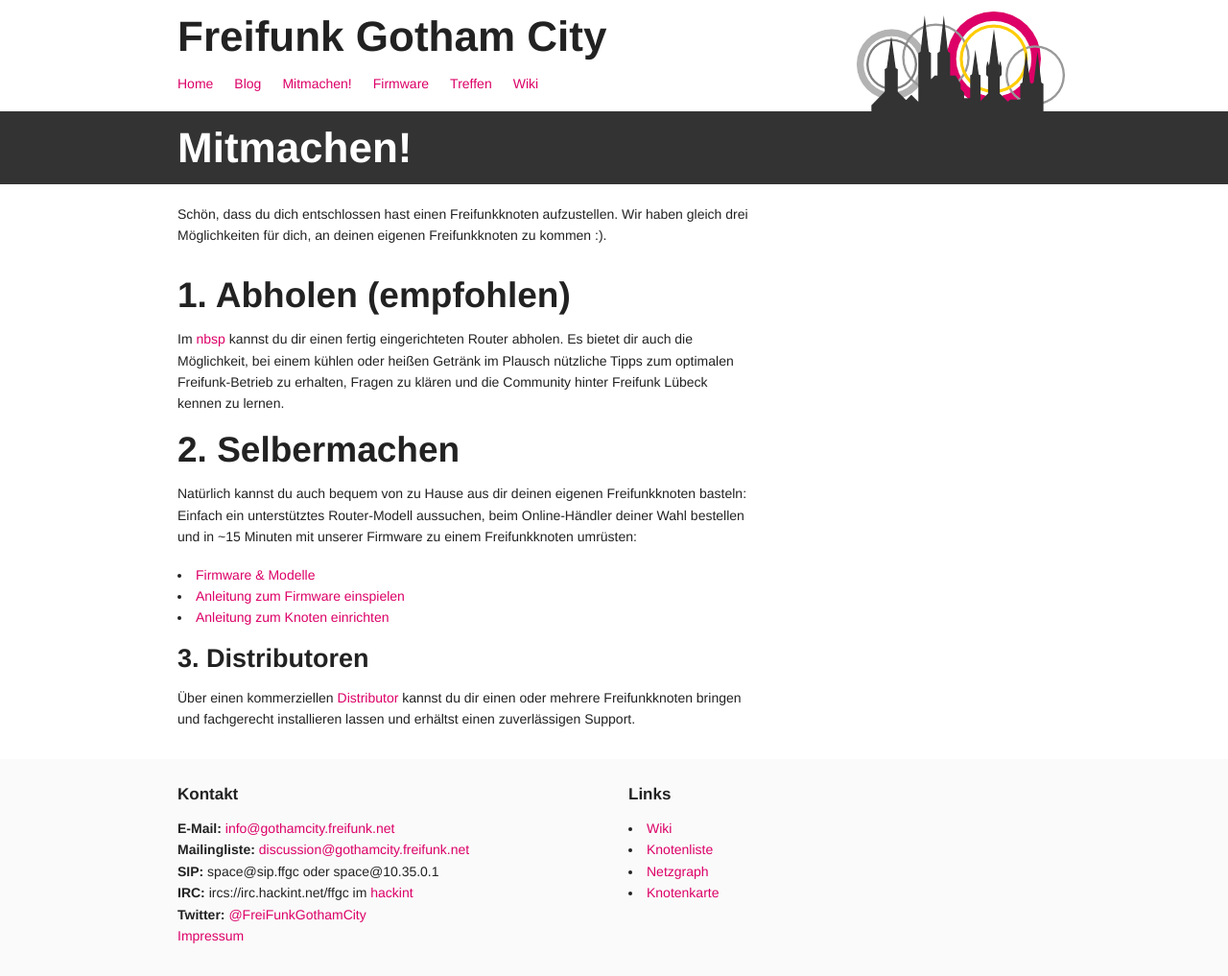
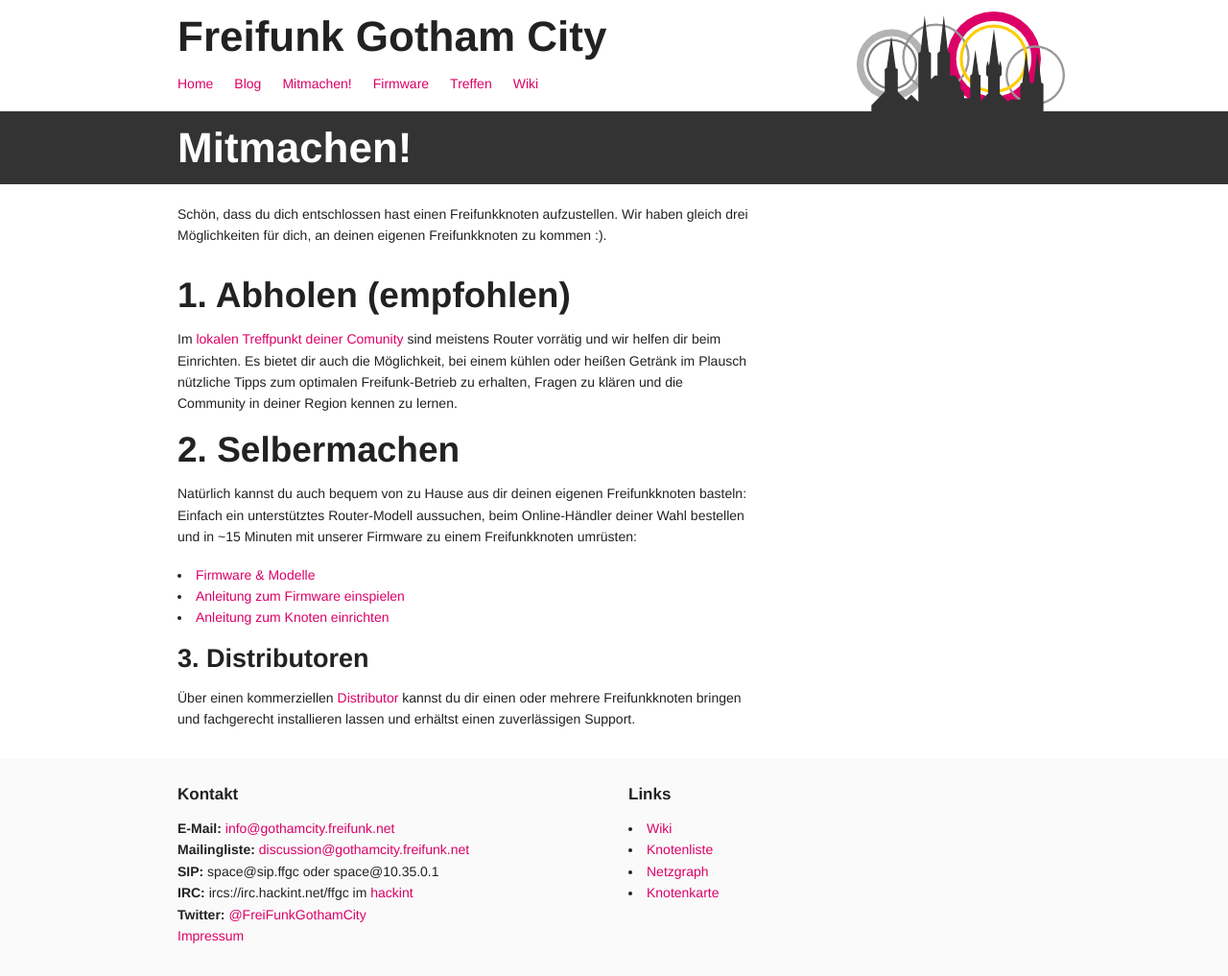
Before and after one commit to ffnord/startseite, a Jekyll site: the page built from mitmachen.html, in a window 1280 px wide. Shown: the whole page at 96% size. Built offline with Jekyll 4.4.1, drawn with Linux system fonts in a browser that asks for light colours.

Commit message:
Hinweis auf Router abholen nur als Hilfe zum Einrichten

```diff
--- a/mitmachen.html
+++ b/mitmachen.html
@@ -20,7 +20,8 @@
 <div class="row">
   <div class="eight columns">
     <h2>1. Abholen (empfohlen)</h2>
-    <p>Im <a href="http://chaotikum.org/hackerspace:nbsp">nbsp</a> kannst du dir einen fertig eingerichteten Router abholen. Es bietet dir auch die Möglichkeit, bei einem kühlen oder heißen Getränk im Plausch nützliche Tipps zum optimalen Freifunk-Betrieb zu erhalten, Fragen zu klären und die Community hinter Freifunk Lübeck kennen zu lernen.
+    <p>Im <a href="http://ffnord.net/mitmachen.html">lokalen Treffpunkt deiner Comunity</a> sind meistens Router vorrätig und wir helfen dir beim Einrichten. Es bietet dir auch die Möglichkeit, bei einem kühlen oder heißen Getränk im Plausch nützliche Tipps zum optimalen Freifunk-Betrieb zu erhalten, Fragen zu klären und die Community in deiner Region kennen zu lernen.
+
     <h2>2. Selbermachen</h2>
     <p>Natürlich kannst du auch bequem von zu Hause aus dir deinen eigenen Freifunkknoten basteln: Einfach ein unterstütztes Router-Modell aussuchen, beim Online-Händler deiner Wahl bestellen und in ~15 Minuten mit unserer Firmware zu einem Freifunkknoten umrüsten:
       <ul>
@@ -28,6 +29,7 @@
         <li><a href="https://hamburg.freifunk.net/wp-content/uploads/2013/09/Anleitung-firmware-einspielen.pdf">Anleitung zum Firmware einspielen</a></li>
         <li><a href="/knoten-einrichten.html">Anleitung zum Knoten einrichten</a></li>
       </ul>
+
     <h3>3. Distributoren</h3>
     <p>Über einen kommerziellen <a href="/distributor.html">Distributor</a> kannst du dir einen oder mehrere Freifunkknoten bringen und fachgerecht installieren lassen und erhältst einen zuverlässigen Support.</p>
   </div>
```
